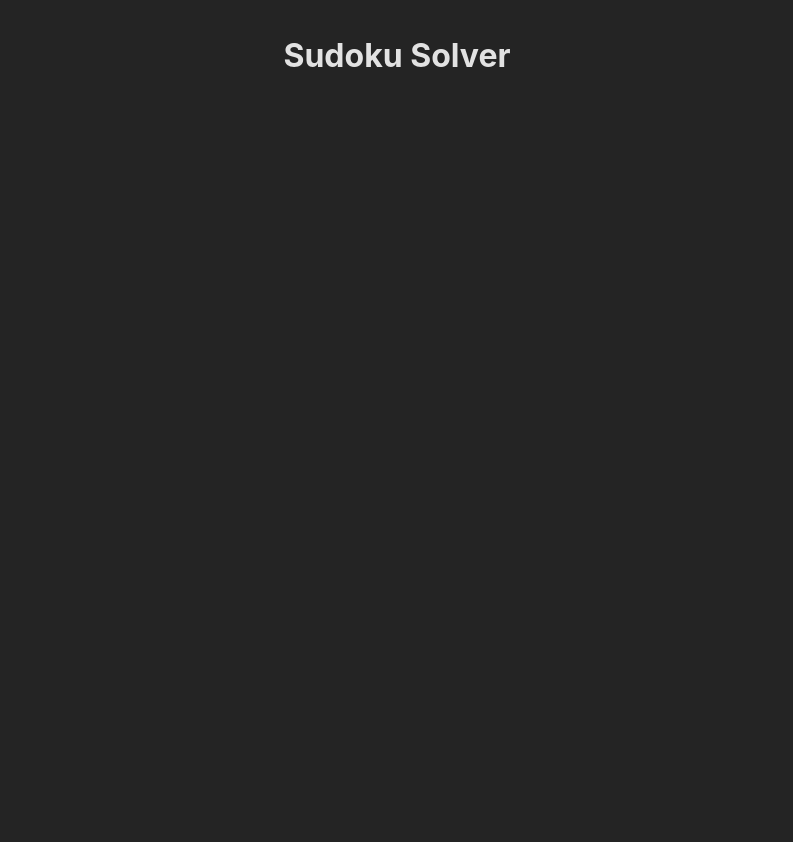
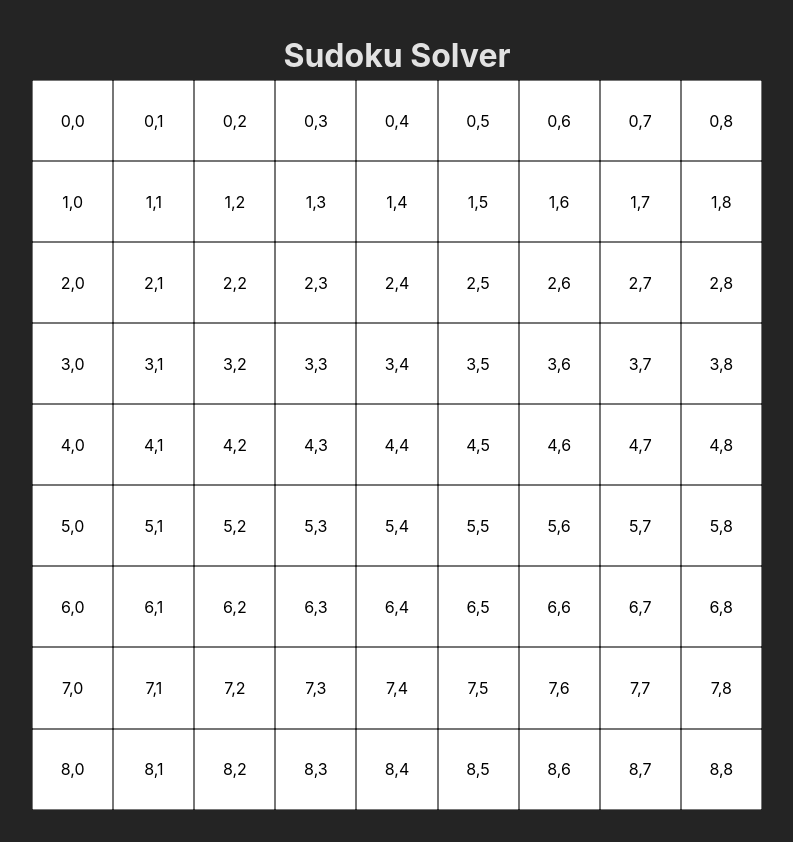
Before and after one commit to bug-end/sudoku-solver, a React (Vite) app: page / in a window 1280 px wide. Shown: the whole page, without its empty margins (243-1036 px from the left). Before the commit the page ends 800 px from the top, so only its background shows below. Built offline with nearby package versions, Linux system fonts and the light colour scheme.

Commit message:
creating initial grid

```diff
--- a/src/components/SudokuGrid/SudokuGrid.module.scss
+++ b/src/components/SudokuGrid/SudokuGrid.module.scss
@@ -1,3 +1,15 @@
 .wrapper {
-  width: 100%;
+  margin: 0 auto;
+  max-width: 60%;
 }
+
+.row {
+  list-style: none;
+  margin: 0;
+  padding: 0;
+  display: flex;
+}
+
+.cell {
+  aspect-ratio: 1/1;
+}
--- a/src/components/SudokuGrid/SudokuGrid.tsx
+++ b/src/components/SudokuGrid/SudokuGrid.tsx
@@ -1,5 +1,32 @@
+import { SudokuInput } from '@components/SudokuInput/SudokuInput';
+
 import styles from './SudokuGrid.module.scss';
 
+const initialState = [
+  [null, null, null, null, null, null, null, null, null],
+  [null, null, null, null, null, null, null, null, null],
+  [null, null, null, null, null, null, null, null, null],
+  [null, null, null, null, null, null, null, null, null],
+  [null, null, null, null, null, null, null, null, null],
+  [null, null, null, null, null, null, null, null, null],
+  [null, null, null, null, null, null, null, null, null],
+  [null, null, null, null, null, null, null, null, null],
+  [null, null, null, null, null, null, null, null, null],
+];
+
 export const SudokuGrid: React.FC = () => {
-  return <div className={styles.wrapper}></div>;
+  console.log('initialState', initialState);
+  return (
+    <div className={styles.wrapper}>
+      {initialState.map((row, rowIndex) => (
+        <ol key={rowIndex} className={styles.row}>
+          {row.map((cell, cellIndex) => (
+            <li key={cellIndex} className={styles.cell}>
+              <SudokuInput value={cell || `${rowIndex},${cellIndex}`} onChange={() => {}} />
+            </li>
+          ))}
+        </ol>
+      ))}
+    </div>
+  );
 };
--- a/src/components/SudokuInput/SudokuInput.module.scss
+++ b/src/components/SudokuInput/SudokuInput.module.scss
@@ -0,0 +1,5 @@
+.input {
+  width: 100%;
+  height: 100%;
+  text-align: center;
+}
```
